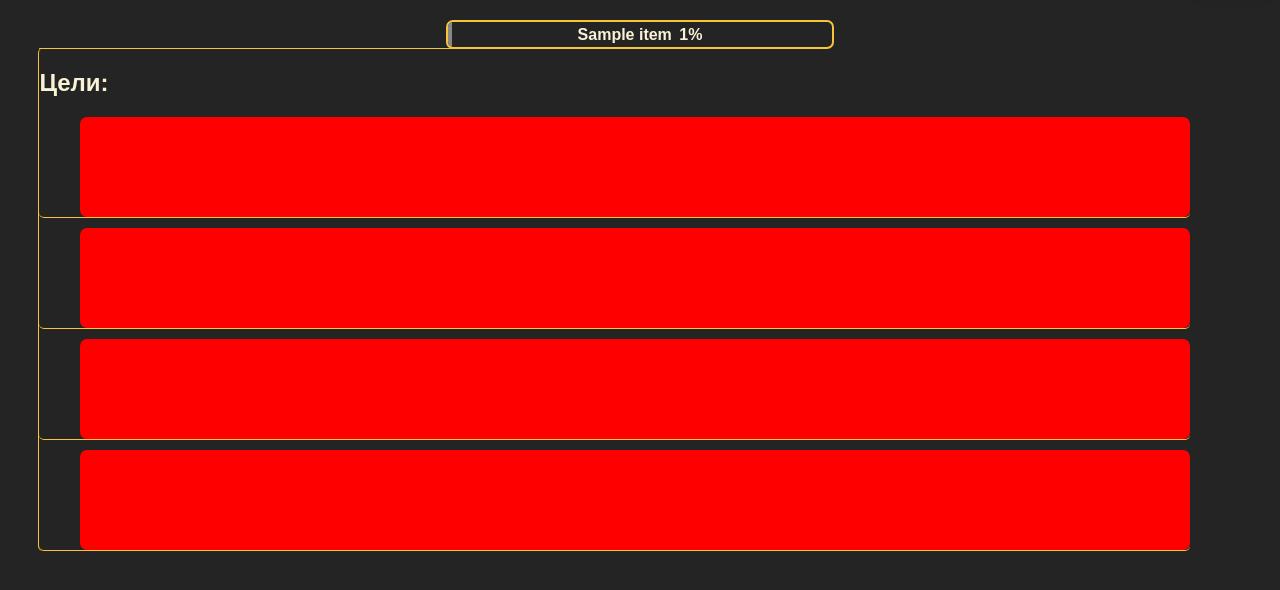
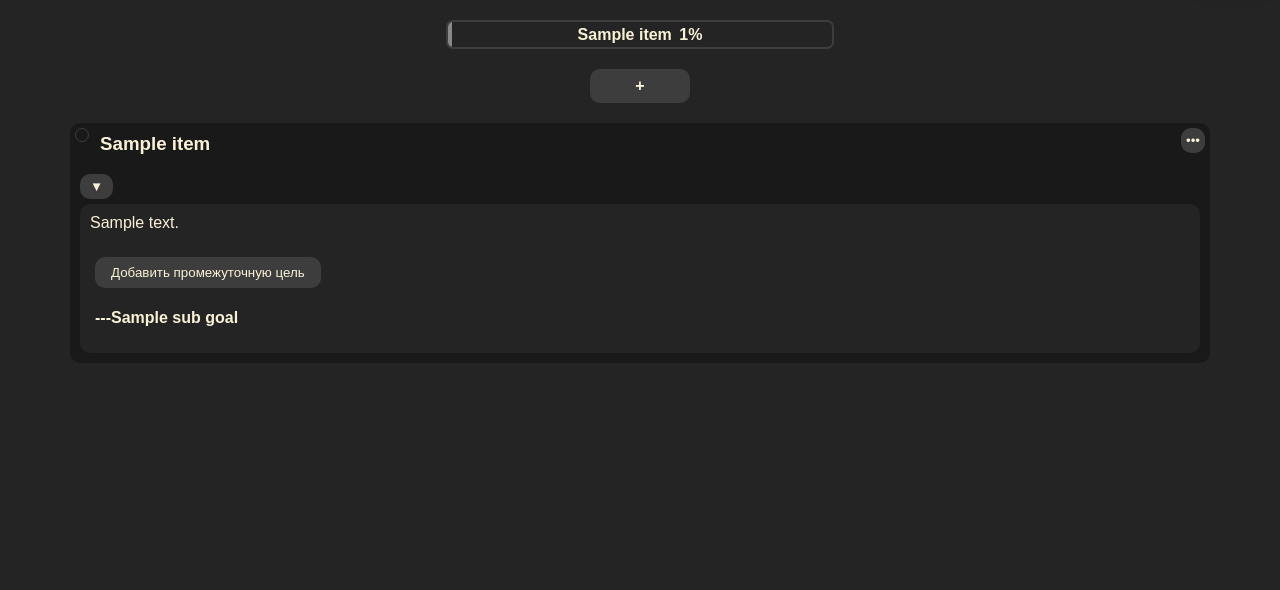
Before and after one commit to Grimjo666/AcentFlowHub, a Django app: page /my-progress/1 in a window 1280 px wide. Shown: the part 70-660 px from the top of the page. Run offline with Django 5.2, Linux system fonts and the light colour scheme; tables that the repository leaves empty hold one stand-in row (values such as "Sample post"); a database or web service that is not in the repository returns one stand-in record (values such as "Sample title"); data that the repository does not hold is empty.

Commit message:
added new api-endpoints for get goals

```diff
--- a/AscentFlowHub_project/AscentFlowHub_API/api_client.py
+++ b/AscentFlowHub_project/AscentFlowHub_API/api_client.py
@@ -72,7 +72,7 @@ class BaseAPI:
         return response
 
 
-class APILifeCategory(BaseAPI):
+class LifeCategoryAPI(BaseAPI):
     list_url_pattern = 'life_category_path-list'  # Url шаблон для получения queryset Модели LifeCategoryModel
     detail_url_pattern = 'life_category_path-detail'  # Url шаблон для получения конкретной записи LifeCategoryModel
 
@@ -112,6 +112,27 @@ class APILifeCategory(BaseAPI):
             self.create_life_category(data=data)
 
 
-class APITreeGoals(BaseAPI):
+class TreeGoalsAPI(BaseAPI):
     list_url_pattern = 'tree_goals_path-list'
     detail_url_pattern = 'tree_goals_path-detail'
+
+    def get_goals(self, life_category_id, parent_id=None):
+        """
+        Получаем корневые цели сферы жизни
+        :return: API response
+        """
+        api_endpoint = self._domain + reverse('tree_goals_path-get-all-goals-with-sub-goals',
+                                              kwargs={'life_category_id': life_category_id})
+        if parent_id:
+            api_endpoint += f'?parent_id={parent_id}'
+        response = rqt.get(api_endpoint, headers=self.user_headers)
+        return response
+
+    def get_goal_by_id(self, goal_id, sub_goals=False):
+        url_pattern = self.detail_url_pattern
+        if sub_goals:
+            url_pattern = 'tree_goals_path-get-one-goal-with-sub-goals'
+        api_endpoint = self._domain + reverse(url_pattern, kwargs={'pk': goal_id})
+
+        response = rqt.get(api_endpoint, headers=self.user_headers)
+        return response
--- a/AscentFlowHub_project/AscentFlowHub_project/urls.py
+++ b/AscentFlowHub_project/AscentFlowHub_project/urls.py
@@ -9,6 +9,7 @@ router = routers.SimpleRouter()
 router.register(r'life-category', LifeCategoryViewSet, basename='life_category_path')
 router.register(r'tree-goals', TreeGoalsViewSet, basename='tree_goals_path')
 
+
 urlpatterns = [
     path('admin/', admin.site.urls),
     path('api/v1/', include(router.urls)),
--- a/AscentFlowHub_project/AscentFlowHub_web/static/AscentFlowHub_web/css/base.css
+++ b/AscentFlowHub_project/AscentFlowHub_web/static/AscentFlowHub_web/css/base.css
@@ -61,6 +61,7 @@ button {
 
 button:hover {
     box-shadow: inset 0 0 0px 1px var(--accent_color);
+    color: var(--accent_color);
 }
 
 .messages {
--- a/AscentFlowHub_project/AscentFlowHub_web/static/AscentFlowHub_web/css/sphere_of_life.css
+++ b/AscentFlowHub_project/AscentFlowHub_web/static/AscentFlowHub_web/css/sphere_of_life.css
@@ -1,14 +1,5 @@
 .progress-wrapper {
-    border-left: solid 1px var(--accent_color);
-    margin: 0 7% 0 3%;
-    border-radius: 5px;
-}
 
-.only-for-line {
-    width: 50%;
-    border-bottom: solid 1px var(--accent_color);
-    border-radius: 5px;
-    margin-top: -1px;
 }
 
 .progress-scale {
@@ -17,7 +8,7 @@
     margin-top: 20px;
     margin-left: auto;
     margin-right: auto;
-    border: solid 2px var(--accent_color);
+    border: solid 2px var(--second_bg_color);
     border-radius: 7px;
     position: relative;
     overflow: hidden;
@@ -39,16 +30,89 @@
     margin-right: 3px;
 }
 
+.add-goal-block {
+    text-align: center;
+    margin: 20px 10px 10px;
+    display: flex;
+    align-items: center;
+    justify-content: center;
+}
+
+.add-goal-btn {
+    font-weight: bold;
+    font-size: 100%;
+    width: 100px;
+}
+
 .goal-block {
-    border-bottom: solid 1px var(--accent_color);
     margin-bottom: 10px;
     border-radius: 5px;
 }
 
 .goal-block-wrapper {
-    width: 96.5%;
-    min-height: 100px;
-    margin-left: 3.5%;
-    background-color: red;
-    border-radius: 7px;
+    position: relative;
+    min-height: 80px;
+    margin: 20px 70px;
+    background-color: var(--third_bg_color);
+    border-radius: 10px;
+    padding: 10px;
 }
+
+.importance-marker {
+    position:absolute;
+    top: 5px;
+    left: 5px;
+    border-radius: 50%;
+    border: solid 1px var(--second_bg_color);
+    width: 12px;
+    height: 12px;
+}
+
+.marker-color1 {
+    background-color: #ed1a41;
+}
+
+.marker-color2 {
+    background-color: #e5af25;
+}
+
+.marker-color3 {
+    background-color: #ccc8c9;
+}
+
+.goal-show-edit-form {
+    position: absolute;
+    top: 5px;
+    right: 5px;
+    padding: 5px;
+}
+
+.goal-title {
+    margin-top: 0px;
+    margin-left: 20px;
+}
+
+.goal-show-description-btn {
+    padding: 5px 10px;
+}
+
+.goal-description-block {
+    background-color: var(--background_color);
+    border-radius: 10px;
+    margin-top: 5px;
+    padding: 5px;
+}
+
+.goal-description {
+    padding: 5px;
+    background-color: var(--background_color);
+    margin: 0 0 10px 0;
+}
+
+.add-sub-goal-btn {
+    margin: 10px 10px 0;
+}
+
+.sub-goal-block {
+    margin: 10px;
+}
--- a/AscentFlowHub_project/AscentFlowHub_web/templates/AscentFlowHub_web/sphere_of_life.html
+++ b/AscentFlowHub_project/AscentFlowHub_web/templates/AscentFlowHub_web/sphere_of_life.html
@@ -17,42 +17,42 @@
 {% block content %}
     <div class="progress-scale">
         <div class="progress-scale-color" style="background: linear-gradient(to left,
-     {{ life_category.first_color }}, {{ life_category.second_color }});
-      height: 100%; width: {{ life_category.percent }}%"></div>
+     {{ current_life_category.first_color }}, {{ current_life_category.second_color }});
+      height: 100%; width: {{ current_life_category.percent }}%"></div>
         <div class="progress-scale-text-wrapper">
-            <span class="progress-scale-title">{{ life_category.name }}</span>
-            <span class="progress-scale-percent">{{ life_category.percent }}%</span>
+            <span class="progress-scale-title">{{ current_life_category.name }}</span>
+            <span class="progress-scale-percent">{{ current_life_category.percent }}%</span>
         </div>
     </div>
     <section class="progress-wrapper">
-        <div class="only-for-line">
 
+
+        <div class="add-goal-block">
+            <button class="add-goal-btn">+</button>
         </div>
+        {% for goal in goals_list %}
+            <article class="goal-block">
+                <div class="goal-block-wrapper">
+                    <div class="importance-marker marker-color{{goal.weight}}"></div>
+                    <h3 class="goal-title">{{ goal.name }}</h3>
+                    <button class="goal-show-description-btn">▼</button>
+                    <button class="goal-show-edit-form">•••</button>
 
-        <h2 >Цели:</h2>
-        <article class="goal-block">
-            <div class="goal-block-wrapper">
+                    <div class="goal-description-block">
+                        {% if goal.description %}
+                        <p class="goal-description">{{ goal.description }}</p>
+                        {% endif %}
+                        <button class="add-sub-goal-btn">Добавить промежуточную цель</button>
 
-            </div>
+                        {% for sub_goal in goal.sub_goals %}
+                            <div class="sub-goal-block">
+                                <a href="{% url 'sub_goal_page_path' sub_goal.id %}"><h4>---{{ sub_goal.name }}</h4></a>
+                            </div>
+                        {% endfor %}
+                    </div>
 
-        </article>
-        <article class="goal-block">
-            <div class="goal-block-wrapper">
-
-            </div>
-
-        </article>
-        <article class="goal-block">
-            <div class="goal-block-wrapper">
-
-            </div>
-
-        </article>
-        <article class="goal-block">
-            <div class="goal-block-wrapper">
-
-            </div>
-
-        </article>
+                </div>
+            </article>
+        {% endfor %}
     </section>
 {% endblock %}
--- a/AscentFlowHub_project/AscentFlowHub_web/urls.py
+++ b/AscentFlowHub_project/AscentFlowHub_web/urls.py
@@ -8,6 +8,7 @@ urlpatterns = [
     path('login/', views.LoginPageView.as_view(), name='login_page_path'),
     path('registration/', views.registration_page, name='registration_page_path'),
     path('my-progress/', views.MyProgressPageView.as_view(), name='my_progress_page_path'),
-    path('my-progress/<slug:category_name>', views.LifeCategoryPageView.as_view()),
+    path('my-progress/<slug:category_name>', views.SphereOfLifePageView.as_view()),
+    path('my-progress/sub_goal/<int:sub_goal_id>', views.SubGoalPageView.as_view(), name='sub_goal_page_path'),
     path('test-page/', views.test_page)
 ]
--- a/AscentFlowHub_project/AscentFlowHub_web/views.py
+++ b/AscentFlowHub_project/AscentFlowHub_web/views.py
@@ -10,7 +10,7 @@ import requests as rqt
 from AscentFlowHub_web import forms
 from .mixins import HttpResponseMixin
 from .models import UserTrainingModel
-from AscentFlowHub_API.api_client import APILifeCategory, UserApiError
+from AscentFlowHub_API.api_client import LifeCategoryAPI, UserApiError, TreeGoalsAPI
 
 
 def page_not_found(request):
@@ -155,7 +155,7 @@ class MyProgressPageView(View):
 
     def get(self, request):
         try:
-            api_requests = APILifeCategory(request)
+            api_requests = LifeCategoryAPI(request)
             response = api_requests.get_list_data()
 
             if response.ok:
@@ -184,7 +184,7 @@ class MyProgressPageView(View):
 
     def post(self, request):
         try:
-            api_requests = APILifeCategory(request)
+            api_requests = LifeCategoryAPI(request)
             form_type = request.POST.get('form_type')
 
             #  Создание базовых сфер жизни
@@ -226,17 +226,47 @@ class MyProgressPageView(View):
             return redirect('index_page_path')
 
 
-class LifeCategoryPageView(View):
+class SphereOfLifePageView(View):
     template_name = 'AscentFlowHub_web/sphere_of_life.html'
 
     def get(self, request, category_name):
-        api_requests = APILifeCategory(request)
+        api_life_category_requests = LifeCategoryAPI(request)
+        api_tree_goals_requests = TreeGoalsAPI(request)
 
-        life_category_response = api_requests.get_category_by_user_and_name(user_id=request.user.id, category_name=category_name)
+        context = {}
+
+        life_category_response = api_life_category_requests.get_category_by_user_and_name(user_id=request.user.id,
+                                                                                          category_name=category_name)
+        if life_category_response.ok:
+            context['current_life_category'] = life_category_response.json()
+
+            # Получаем id текущей категории
+            life_category_id = life_category_response.json().get('id')
+
+            goals_response = api_tree_goals_requests.get_goals(life_category_id=life_category_id)
+            if goals_response.ok:
+                context['goals_list'] = goals_response.json()
+
+            else:
+                messages.error(request, goals_response.text)
+        else:
+            messages.error(request, life_category_response.text)
+
+        return render(request, self.template_name, context=context)
 
 
-        context = {
-            'life_category': life_category_response.json()
-        }
+class SubGoalPageView(View):
+    template_name = 'AscentFlowHub_web/sub_goal_page.html'
+
+    def get(self, request, sub_goal_id):
+        api_tree_goals_requests = TreeGoalsAPI(request)
+        api_response = api_tree_goals_requests.get_goal_by_id(sub_goal_id, sub_goals=True)
+
+        context = {}
+
+        if api_response.ok:
+            context['goal'] = api_response.json()[0]
+        else:
+            messages.error(request, api_response.text)
 
         return render(request, self.template_name, context=context)
```
Also changed, not shown: AscentFlowHub_project/AscentFlowHub_API/models.py (+8 -2 lines), AscentFlowHub_project/AscentFlowHub_API/views.py (+46 -1 lines), AscentFlowHub_project/AscentFlowHub_web/templates/AscentFlowHub_web/sub_goal_page.html (added, +35 -0 lines), AscentFlowHub_project/AscentFlowHub_API/migrations/0011_alter_treegoalsmodel_slug_name.py (added), AscentFlowHub_project/AscentFlowHub_API/migrations/0012_alter_treegoalsmodel_slug_name.py (added), README.md.
